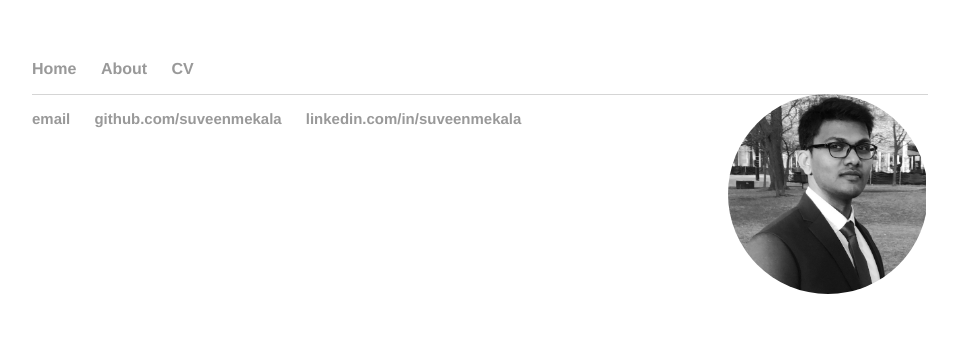
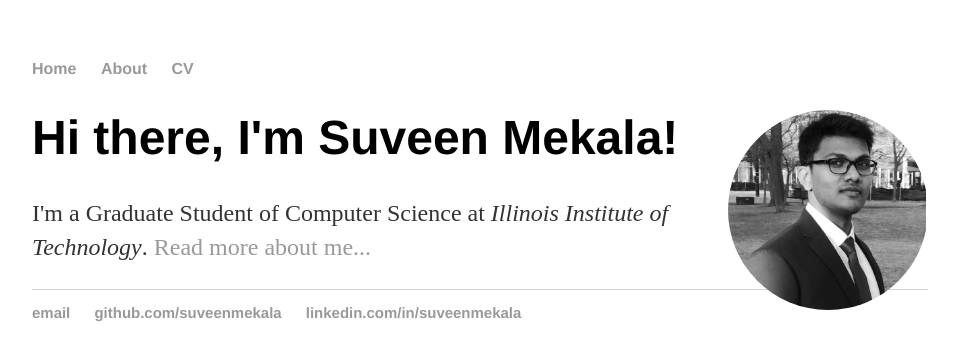
Before and after one commit to SuveenMekala/suveenmekala.github.io, a Jekyll site: the page built from index.html, in a window 1280 px wide. Shown: the top 361 px of the page, without its empty margins (160-1117 px from the left). Built offline with Jekyll 4.4.1, drawn with Linux system fonts in a browser that asks for light colours.

Commit message:
Update index.html

```diff
--- a/index.html
+++ b/index.html
@@ -2,10 +2,8 @@
 layout: default
 title: Satya Suveen Reddy Mekala
 ---
-<div class="circular--landscape" style="float: right; clear: left;">
- 		 <img src="suveen.jpg" />
-	<div class="blurb">
+<div class="blurb">
+	<div class="circular--landscape" style="float: right; clear: left;"> <img src="suveen.jpg" /></div>
         	<h1>Hi there, I'm Suveen Mekala!</h1>
 		<p>I'm a Graduate Student of Computer Science at <em>Illinois Institute of Technology</em>.  <a href="/about">Read more about me...</a></p>
 <!-- /.blurb -->
-	</div>
```
